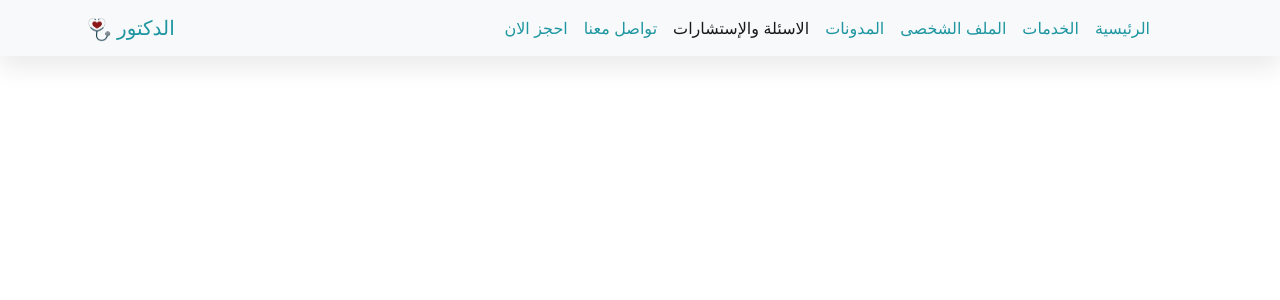
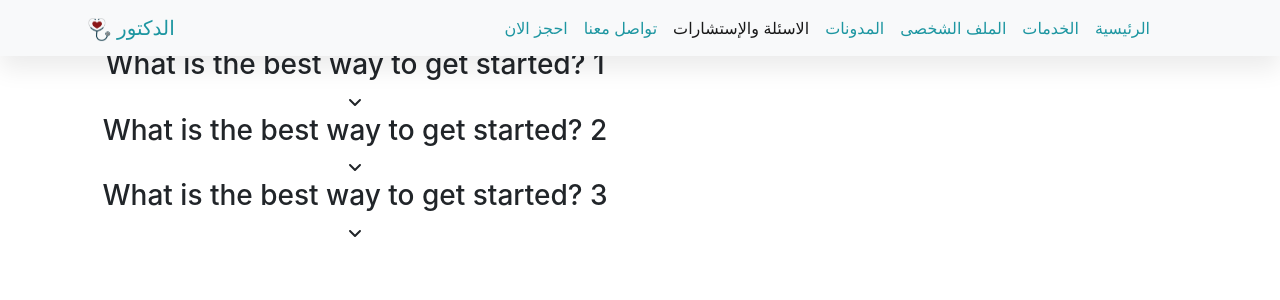
Before and after one commit to jenica-agency/Doctor-app, a React (Create React App) app in the folder doctor-app/: page /FAQs in a window 1280 px wide. Shown: the top 300 px of the page. Built offline with nearby package versions, Linux system fonts and the light colour scheme.

Commit message:
structure of toggle accordion fqas

```diff
--- a/doctor-app/package.json
+++ b/doctor-app/package.json
@@ -19,6 +19,7 @@
     "react-bootstrap": "^2.7.2",
     "react-dom": "^18.2.0",
     "react-i18next": "^12.2.0",
+    "react-responsive-accordion": "^1.0.0",
     "react-router-dom": "^6.8.2",
     "react-scripts": "5.0.1",
     "web-vitals": "^2.1.4"
--- a/doctor-app/src/Components/Api/dataBlogs.js
+++ b/doctor-app/src/Components/Api/dataBlogs.js
@@ -4,25 +4,25 @@
     {
         "id":1,
         "pic":"assest/blog-imag-1.jpg",
-        "title":"الدكتور",
+        "title":"1 الدكتور",
         "description":"فريق الدكتور باسم سمير (رسام الابتسامة) يتكون من اطباء مدربين تدريبا عاليا ونقوم باستخدام أحدث التقنيات العلاجية لاستعادة صحة اسنانك بدون ألم بسرعة وسهولة. نحن فخورون بفرصة إعطائك ابتسامة أحلامك. نقوم باستخدام تكنولوجيا جديدة في زراعة الأسنان "
     },
     {
         "id":2,
         "pic":"assest/blog-imag-2.avif",
-        "title":"الدكتور",
+        "title":" 2 الدكتور",
         "description":"فريق الدكتور باسم سمير (رسام الابتسامة) يتكون من اطباء مدربين تدريبا عاليا ونقوم باستخدام أحدث التقنيات العلاجية لاستعادة صحة اسنانك بدون ألم بسرعة وسهولة. نحن فخورون بفرصة إعطائك ابتسامة أحلامك. نقوم باستخدام تكنولوجيا جديدة في زراعة الأسنا"
     },
     {
         "id":3,
         "pic":"assest/blog-imag-3.avif",
-        "title":"الدكتور",
+        "title":"3 الدكتور",
         "description":"فريق الدكتور باسم سمير (رسام الابتسامة) يتكون من اطباء مدربين تدريبا عاليا ونقوم باستخدام أحدث التقنيات العلاجية لاستعادة صحة اسنانك بدون ألم بسرعة وسهولة. نحن فخورون بفرصة إعطائك ابتسامة أحلامك.  الأسنان سنقدم لك ابتسامة جديدة ستضيء حياتك"
     },
     {
         "id":4,
         "pic":"assest/blog-imag-4.jpg",
-        "title":"الدكتور ",
+        "title":"4 الدكتور ",
         "description":"فريق الدكتور باسم سمير (رسام الابتسامة) يتكون من اطباء مدربين تدريبا عاليا ونقوم باستخدام أحدث التقنيات العلاجية لاستعادة صحة اسنانك بدون ألم بسرعة وسهولة. نحن فخورون بفرصة إعطائك ابتسامة أحلامك. نقوم باستخدام تكنولوجيا جديدة في زراعة الأسنان"
     }
 
--- /dev/null
+++ b/doctor-app/src/Components/Api/dataFAQ.js
@@ -0,0 +1,18 @@
+const dataFAQ = [
+    {
+        id :1,
+        question: "What is the best way to get started? 1",
+        answer: "Go to the top of the page"
+    },
+    {
+        id :2,
+        question: "What is the best way to get started? 2",
+        answer: "Go to the top of the page"
+    },
+    {
+        id :3,
+        question: "What is the best way to get started? 3",
+        answer: "Go to the top of the page"
+    }
+]
+export default dataFAQ;
--- /dev/null
+++ b/doctor-app/src/Components/FAQs/FAQ.css
@@ -0,0 +1,6 @@
+.accordion-simple > .active{
+    display: block;
+}
+.accordion-faq .inactive{
+    display: none;
+}
--- /dev/null
+++ b/doctor-app/src/Components/FAQs/FAQRight.js
@@ -0,0 +1,61 @@
+import React, { Fragment } from 'react';
+import { useState } from 'react';
+import './FAQ.css';
+
+// fontawsomn links
+import { FontAwesomeIcon } from '@fortawesome/react-fontawesome';
+import { faAngleDown ,
+         faAngleUp
+        } from '@fortawesome/free-solid-svg-icons';
+
+function FAQRight({newFAQs}) {
+
+  const [Accordion, setAccordion]= useState(-1);
+
+  function accordionToggle(index) {
+    if (Accordion === index) {
+      setAccordion(-1);
+      return;
+    }
+    setAccordion(index);
+  }
+  return (
+    <Fragment>
+      <div className='accordion-faq'>
+        {newFAQs.map((FAQ, index) => (
+         <div key={index} onClick={() => accordionToggle(index)}>
+
+            <div className='accordion-faq-heading'>
+              <h3 className={Accordion === index ? "active" :""}> {FAQ.question}</h3>
+            </div>
+
+            <div className='accordion-faq-icons'>
+                {
+                  Accordion === index? (
+                    <>
+                        <FontAwesomeIcon icon={faAngleUp} className = "arrow-faq">
+                    </FontAwesomeIcon>
+                    </>
+                  ):(
+                    <>
+                      <FontAwesomeIcon icon={faAngleDown} className = "arrow-faq">
+                    </FontAwesomeIcon>
+                    </>
+                  )
+                }
+            </div>
+
+            <div className='accordion-faq-answer'>
+              <p className={Accordion === index ? "active" :"inactive"}>{FAQ.answer}</p>
+            </div>
+
+         </div>)
+         )
+        }
+
+      </div>
+    </Fragment>
+  )
+}
+
+export default FAQRight;
--- a/doctor-app/src/Components/FAQs/FAQs.js
+++ b/doctor-app/src/Components/FAQs/FAQs.js
@@ -1,9 +1,28 @@
-import React from 'react'
+import React, { Fragment } from 'react';
+import FAQRight from './FAQRight';
+import dataFAQ from '../Api/dataFAQ';
 
 function FAQs() {
-  return (
-    <div>FAQs</div>
-  )
-}
 
-export default FAQs
+    const FAQs = dataFAQ;
+    console.log(FAQs);
+
+      return (
+        <Fragment>
+          <div className='container mt-5'>
+            <div className='row'>
+              <div className='FAQ-right col-lg-6 col-md-6 col-sm-12' >
+                  <FAQRight newFAQs={FAQs}>
+
+                  </FAQRight>
+              </div>
+              <div className='FAQ-left col-lg-6 col-md-6 col-sm-12'>
+
+              </div>
+            </div>
+          </div>
+        </Fragment>
+      )
+    }
+
+export default FAQs ;
--- a/doctor-app/src/Components/Home/Home.css
+++ b/doctor-app/src/Components/Home/Home.css
@@ -143,8 +143,12 @@
     padding-bottom: 5%;
 }
 /* *************doctor home reviews ******************** */
-.home-doctor-services{
+.home-doctor-reviews{
     background: url(../../../public/assest/background.jpg)  fixed;
     padding: 5% 0 ;
     color: var(--light-color);
 }
+.user-icon-home{
+    font-size: 30px;
+    padding-bottom: 5px;
+}
--- a/doctor-app/src/Components/Home/Home.js
+++ b/doctor-app/src/Components/Home/Home.js
@@ -34,8 +34,7 @@ import BlogsFun from '../Blogs/BlogsFun';
 
 // data
 import dataBlog from '../Api/dataBlogs';
-
-
+// import FAQs from '../FAQs/FAQs';
 
 
 
@@ -167,7 +166,7 @@ function Home() {
         </div>
       </section>
       {/* services section home  */}
-       <section className='home-doctor-services'>
+       <section className='home-doctor-reviews'>
         <div className='container'>
           <div className='row'>
 
@@ -197,6 +196,10 @@ function Home() {
           </div>
         </div>
        </section>
+       {/* FAQ section home  */}
+
+
+
     </Fragment>
   )
 }
```
Also changed, not shown: doctor-app/src/Components/FAQs/FAQRightModel.js (added, +29 -0 lines), doctor-app/src/Components/FAQs/FAQLeftModel.js (added), doctor-app/src/Components/FAQs/FAQsLeft.js (added), 1 other file (tests, documents, lock files or other folders).
